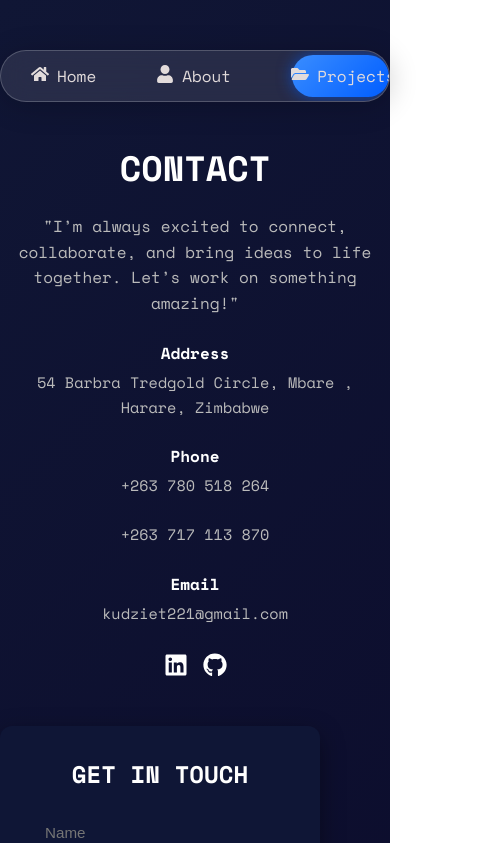
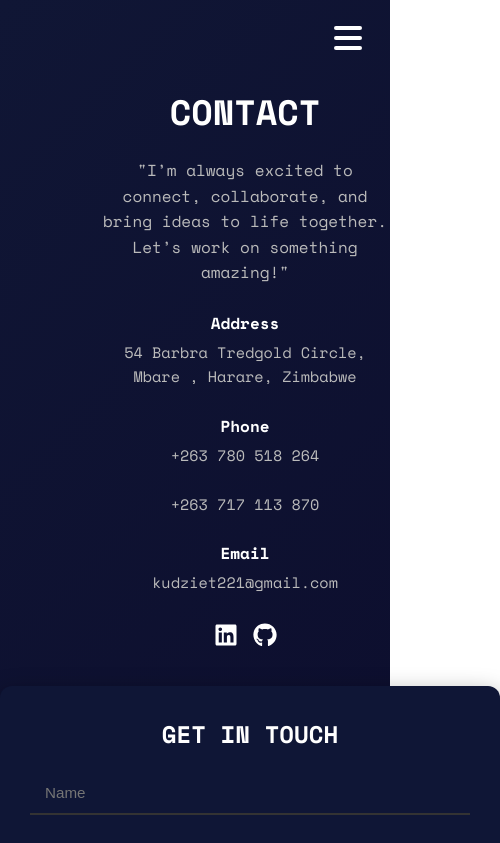
Before and after one commit to KudzaiNicholasTivatye/PORTFOLIO, a React (Vite) app: page /contact in a window 390 px wide. Shown: the top 843 px of the page, 500 px wide, since content can reach past the window. Built offline with nearby package versions, Linux system fonts and the light colour scheme.

Commit message:
first commit

```diff
--- a/src/App.jsx
+++ b/src/App.jsx
@@ -10,6 +10,7 @@ import Contact from "./components/Contact"
 
 const App = () => {
   return (
+
     <Router>
       {/* Navbar stays visible across all pages */}
 
--- a/src/components/Contact.css
+++ b/src/components/Contact.css
@@ -1,11 +1,18 @@
+*{
+  margin: 0;
+  padding: 0;
+  box-sizing: border-box;
+}
+
+
 .contact-section {
   display: flex;
   justify-content: space-between;
   align-items: flex-start;
-
+  padding-bottom: 30px;
   background: linear-gradient(135deg, #101635, #0c0c2c);
   color: #fff;
-  gap: 40px;
+  gap: 30px;
   flex-wrap: wrap;
 }
 
@@ -13,6 +20,7 @@
 .contact-info {
   flex: 1;
   max-width: 500px;
+  padding-left: 100px;
 }
 
 .contact-info h2 {
@@ -61,12 +69,12 @@
 
 /* Right Form */
 .contact-form {
-  flex: 1;
+ margin-right: 100px;
   background: #0f1636;
   padding: 30px;
   border-radius: 12px;
   box-shadow: 0 8px 25px rgba(0, 0, 0, 0.4);
-  min-width: 320px;
+  min-width: 500px;
 }
 
 .contact-form h3 {
--- a/src/components/Navbar.css
+++ b/src/components/Navbar.css
@@ -70,3 +70,86 @@
   width: 100%;
   height: 100%;
 }
+
+.hamburger {
+  display: none; /* Hide hamburger by default (desktop) */
+}
+
+@media (max-width: 700px) {
+  .navbar {
+    justify-content: flex-end;
+    padding-top: 20px;
+    padding-right: 20px;
+  }
+
+  .nav-list {
+    display: none;
+    flex-direction: column;
+    position: absolute;
+    top: 60px;
+    right: 20px;
+    background: rgba(30, 30, 30, 0.98);
+    border-radius: 16px;
+    min-width: 160px;
+    box-shadow: 0 8px 24px rgba(0,0,0,0.25);
+    z-index: 100;
+    padding: 12px 0;
+  }
+
+  .nav-list.open {
+    display: flex;
+  }
+
+  .nav-item {
+    padding: 14px 24px;
+    font-size: 1.1rem;
+    justify-content: flex-start;
+    border-radius: 0;
+  }
+
+  .nav-indicator {
+    display: none;
+  }
+
+  .hamburger {
+    display: flex;
+    flex-direction: column;
+    justify-content: center;
+    cursor: pointer;
+    width: 36px;
+    height: 36px;
+    z-index: 200;
+    background: none;
+    border: none;
+    gap: 6px;
+  }
+
+  .hamburger-bar {
+    width: 28px;
+    height: 4px;
+    background: #fff;
+    border-radius: 2px;
+    transition: all 0.3s;
+  }
+}
+
+.hamburger {
+  display: none;
+}
+@media (max-width: 700px) {
+  .hamburger {
+    display: flex;
+    /* ...rest of your hamburger styles... */
+  }
+  .nav-list {
+    display: none;
+    /* ...rest of your mobile nav styles... */
+  }
+  .nav-list.open {
+    display: flex;
+    /* ...rest of your open menu styles... */
+  }
+  .nav-indicator {
+    display: none;
+  }
+}
--- a/src/components/Navbar.jsx
+++ b/src/components/Navbar.jsx
@@ -1,10 +1,10 @@
-import React from "react";
+import React, { useState } from "react";
 import { FaHome, FaUser, FaFolderOpen, FaEnvelope } from "react-icons/fa";
-import { Link, useLocation } from "react-router-dom";
+import { NavLink } from "react-router-dom";
 import "./Navbar.css";
 
 const Navbar = () => {
-  const location = useLocation();
+  const [open, setOpen] = useState(false);
 
   const menuItems = [
     { label: "Home", icon: <FaHome />, path: "/" },
@@ -13,31 +13,36 @@ const Navbar = () => {
     { label: "Contact", icon: <FaEnvelope />, path: "/contact" },
   ];
 
-  // find the active index by comparing the current location
-  const activeIndex = menuItems.findIndex((item) => item.path === location.pathname);
-
   return (
     <nav className="navbar">
-      <ul className="nav-list">
-        {/* Pill indicator */}
-        <div
-          className="nav-indicator"
-          style={{
-            left: `${(100 / menuItems.length) * activeIndex}%`,
-            width: `${100 / menuItems.length}%`,
-          }}
-        />
+      {/* Hamburger for mobile */}
+      <button
+        className="hamburger"
+        onClick={() => setOpen((prev) => !prev)}
+        aria-label="Toggle navigation"
+      >
+        <span className="hamburger-bar"></span>
+        <span className="hamburger-bar"></span>
+        <span className="hamburger-bar"></span>
+      </button>
+
+      <ul className={`nav-list${open ? " open" : ""}`}>
         {menuItems.map((item, index) => (
-          <li
-            key={index}
-            className={`nav-item ${activeIndex === index ? "active" : ""}`}
-          >
-            <Link to={item.path} className="nav-link">
+          <li key={index} className="nav-item">
+            <NavLink
+              to={item.path}
+              className={({ isActive }) =>
+                `nav-link ${isActive ? "active" : ""}`
+              }
+              onClick={() => setOpen(false)} // Close mobile menu on click
+            >
               <span className="nav-icon">{item.icon}</span>
               {item.label}
-            </Link>
+            </NavLink>
           </li>
         ))}
+        {/* Desktop sliding pill indicator */}
+        <li className="nav-indicator" />
       </ul>
     </nav>
   );
--- a/src/components/Projects.css
+++ b/src/components/Projects.css
@@ -197,9 +197,9 @@ body, .projects-section {
    .tech-icons {
     gap: 0.5rem;
     flex-wrap: wrap;
-    justify-content: center;   /* Center the tech icons */
     width: 100%;
     margin: 1rem 0 0.5rem 0;
+    margin-left: 10px;
   }
 
   .project-card {
@@ -235,6 +235,7 @@ body, .projects-section {
     max-width: 98vw;
     padding: 0.5rem;
     border-radius: 12px;
+    margin-left: 100px ;
   }
   .preview-frame img {
     border-radius: 8px;
```
